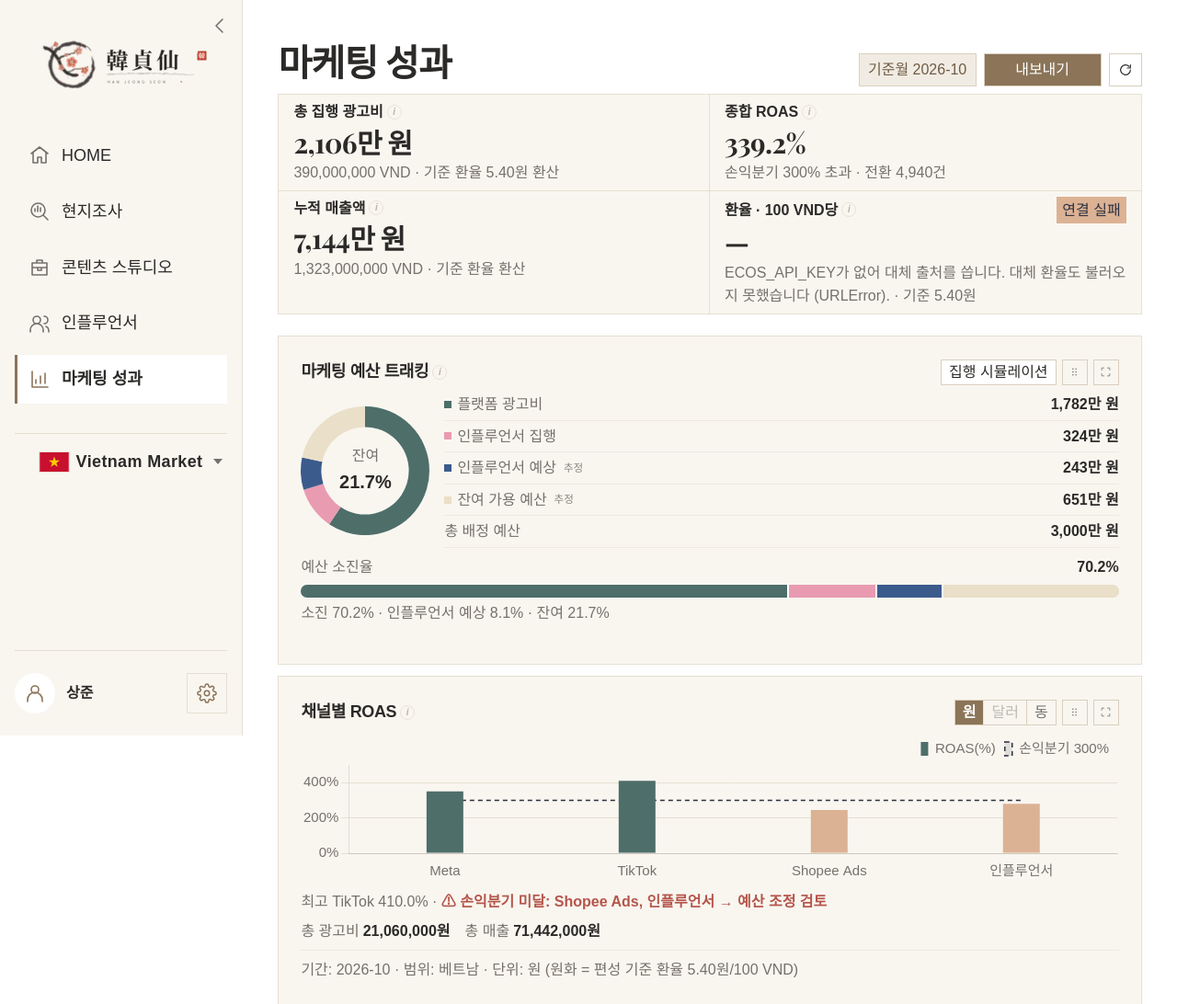
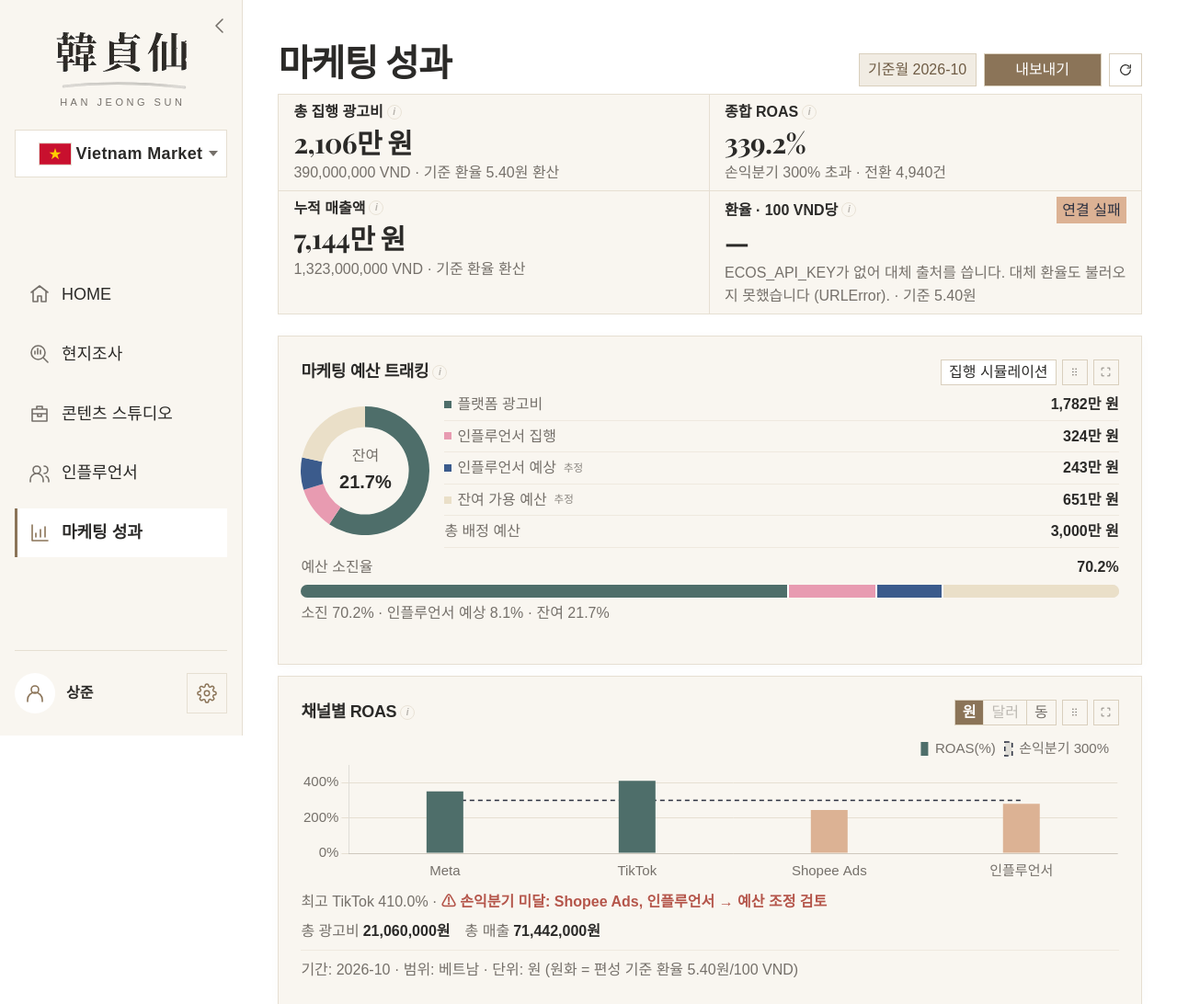
Before and after one commit to ihappy7725/hanjungsun-marketing-project-2nd, a Flask app: page /kpi/ in a window 1280 px wide. Shown: the top 1092 px of the page at 92% size. Run offline with Flask 3, Linux system fonts and the light colour scheme; data that the repository does not hold is empty; some web fonts are replaced.

Commit message:
style: 공통 사이드바 로고를 글자 로고(HAN JEONG SUN)로 통일, 시장 선택 상자화·로고 아래 배치, 메뉴 세로 가운데 정렬
PM 위임에 따른 공통 UI 수정 (platform_core)
- 로고: 펼침·접힘 모두 韓貞仙 + 붓 밑줄 이미지(매화 제외), 영문은 이미지 대신 글자 'HAN JEONG SUN'
  (hanjungsun_logo_text.png를 영문 없는 버전으로 다시 생성, 가로형·세로형 원본은 유지)
- 시장 선택: 테두리 있는 선택 상자(높이 52px, 국기 34px, 18px), 좌우 여백 동일 + ▾ 세로 가운데, 로고 바로 아래로 이동
- 메뉴: 시장 선택과 계정 사이 세로 가운데 정렬, 메뉴 간격 8px → 12px (낮은 화면에서는 위로 붙고 스크롤)
- 다른 탭 파일 · 언어 파일 변경 없음

```diff
--- a/platform_core/static/css/base.css
+++ b/platform_core/static/css/base.css
@@ -169,31 +169,32 @@ a { color: inherit; text-underline-offset: 4px; }
 }
 .sidebar { position: fixed; inset: 0 auto 0 0; z-index: 40; display: flex; flex-direction: column; width: var(--sidebar-width); height: 100vh; height: 100dvh; padding: var(--space-8) var(--space-6); overflow-y: auto; background: var(--sidebar-bg); color: var(--sidebar-text); border-right: 1px solid var(--sidebar-line); }
 /* 로고는 가운데 두고(펼침: 가로형, 접힘: 세로형), 접기 버튼(‹)은 오른쪽 위 모서리에 둡니다. */
-.sidebar-brand-row { position: relative; display: flex; align-items: center; justify-content: center; gap: var(--space-4); margin-bottom: var(--space-10); padding-top: var(--space-4); }
-.brand { display: block; color: var(--sidebar-brand); text-decoration: none; }
+.sidebar-brand-row { position: relative; display: flex; align-items: center; justify-content: center; gap: var(--space-4); margin-bottom: var(--space-8); padding-top: var(--space-4); }
+/* 로고: 韓貞仙 + 붓 밑줄(이미지) 아래 영문 HAN JEONG SUN(글자). 펼침·접힘 같은 로고, 접히면 폭만 줄어듭니다. */
+.brand { display: flex; flex-direction: column; align-items: center; gap: var(--space-3); color: var(--sidebar-brand); text-decoration: none; }
 .brand img { display: block; height: auto; image-rendering: -webkit-optimize-contrast; }
-.brand-logo-wide { width: 216px; max-width: 100%; }
-/* 접힘: 매화 그림 없이 글자 로고(韓貞仙 · HAN JEONG SEON)만 접힌 폭을 꽉 채웁니다. */
-.brand-logo-stack { display: none !important; width: 56px; max-width: 100%; }
+.brand-logo { width: 148px; max-width: 100%; }
+.brand-en { color: var(--muted); font-family: var(--font-body); font-size: 11px; font-weight: 400; letter-spacing: .32em; line-height: 1; white-space: nowrap; margin-right: -.32em; }
 .sidebar-toggle { position: absolute; top: calc(-1 * var(--space-5)); right: calc(-1 * var(--space-4)); display: grid; place-items: center; flex: none; width: 32px; height: 32px; padding: var(--space-2); border: 0; background: transparent; color: var(--muted); }
 .sidebar-toggle svg { width: 20px; height: 20px; }
 .sidebar svg { width: 24px; height: 24px; fill: none; stroke: currentColor; stroke-width: 1.6; stroke-linecap: round; stroke-linejoin: round; flex: none; }
 .sidebar-toggle:hover { background: var(--sidebar-hover); }
 .sidebar :focus-visible { outline-color: var(--accent); outline-offset: 2px; }
-.sidebar .nav { display: grid; gap: var(--space-4); }
+/* 메뉴: 시장 선택과 계정 사이 공간의 세로 가운데(margin-block: auto). 화면이 낮으면 위로 붙고 사이드바가 스크롤됩니다. */
+.sidebar .nav { display: grid; gap: var(--space-5); margin-block: auto; padding-block: var(--space-8); }
 .sidebar .nav a { display: flex; align-items: center; gap: var(--space-5); min-height: 50px; padding: var(--space-5); border: 0; border-left: 3px solid transparent; border-radius: var(--radius); font-size: var(--fs-nav); color: var(--sidebar-text); text-decoration: none; }
 .sidebar .nav a:hover { background: var(--sidebar-hover); }
 .sidebar .nav a.active { border-left-color: var(--accent); background: var(--sidebar-active-bg); color: var(--sidebar-active-ink); font-weight: 700; }
 .sidebar .nav a svg { color: var(--muted); }
 .sidebar .nav a.active svg { color: var(--accent); }
 .nav-label { overflow-wrap: anywhere; }
-/* 국가 표시: 드롭다운 모양 — 국기 + 시장 이름은 가운데, ▾는 오른쪽 끝. 누르면 '추후 지원' 안내창이 뜹니다. */
-.sidebar-market { position: relative; display: flex; align-items: center; justify-content: center; gap: var(--space-4); width: 100%; margin: var(--space-9) 0; padding: var(--space-6) var(--space-8) 0; border: 0; border-top: 1px solid var(--sidebar-line); background: none; color: var(--sidebar-text); font-size: var(--fs-nav); font-weight: 600; letter-spacing: var(--tracking); text-align: center; }
-.sidebar-market:hover { filter: none; color: var(--accent); }
-.sidebar .market-flag { width: 32px; height: 21px; stroke: none; box-shadow: 0 0 0 1px var(--line); }
-.sidebar .market-caret { position: absolute; right: var(--space-2); top: calc(50% + var(--space-6) / 2); transform: translateY(-50%); width: 12px; height: 8px; fill: currentColor; stroke: none; color: var(--muted); }
+/* 시장 선택(로고 아래): 테두리 있는 선택 상자. 국기 + 시장 이름은 상자 정중앙, 좌우 여백을 같게 두고 ▾는 오른쪽 여백 안. 누르면 '추후 지원' 안내창. */
+.sidebar-market { position: relative; display: flex; align-items: center; justify-content: center; gap: var(--space-3); flex: none; width: 100%; min-height: 52px; margin: 0; padding: var(--space-3) 22px; border: 1px solid var(--sidebar-line); border-radius: var(--radius); background: var(--control-bg); color: var(--sidebar-text); font-size: var(--fs-nav); font-weight: 600; letter-spacing: var(--tracking); text-align: center; }
+.sidebar-market:hover { filter: none; border-color: var(--accent); color: var(--accent); }
+.sidebar .market-flag { width: 34px; height: 23px; stroke: none; box-shadow: 0 0 0 1px var(--line); }
+.sidebar .market-caret { position: absolute; right: var(--space-4); top: 50%; transform: translateY(-50%); width: 12px; height: 8px; fill: currentColor; stroke: none; color: var(--muted); }
 .sidebar-market:hover .market-caret { color: var(--accent); }
-.sidebar-account { display: flex; align-items: center; flex: none; gap: var(--space-5); margin-top: auto; padding-top: var(--space-8); border-top: 1px solid var(--sidebar-line); }
+.sidebar-account { display: flex; align-items: center; flex: none; gap: var(--space-5); margin-top: 0; padding-top: var(--space-8); border-top: 1px solid var(--sidebar-line); }
 .account-avatar { display: grid; place-items: center; width: var(--control-height); height: var(--control-height); flex: none; background: var(--control-bg); color: var(--sidebar-icon); border-radius: 50%; }
 .account-name { flex: 1; min-width: 0; font-weight: 600; overflow-wrap: anywhere; }
 .account-settings { display: grid; place-items: center; flex: none; width: var(--control-height); height: var(--control-height); padding: var(--space-4); border: 1px solid var(--sidebar-line); border-radius: var(--radius); background: transparent; color: var(--sidebar-icon); }
@@ -203,9 +204,11 @@ a { color: inherit; text-underline-offset: 4px; }
 .app[data-sidebar="collapsed"] .sidebar { padding: var(--space-8) var(--space-5); }
 .app[data-sidebar="collapsed"] .sidebar-brand-row { flex-direction: column; gap: var(--space-6); margin-bottom: var(--space-8); }
 .app[data-sidebar="collapsed"] .sidebar-toggle { position: static; }
-.app[data-sidebar="collapsed"] .brand-logo-wide, .app[data-sidebar="collapsed"] .nav-label, .app[data-sidebar="collapsed"] .market-label, .app[data-sidebar="collapsed"] .market-caret, .app[data-sidebar="collapsed"] .account-name { display: none; }
-.app[data-sidebar="collapsed"] .brand-logo-stack { display: block !important; }
-.app[data-sidebar="collapsed"] .sidebar-market { justify-content: center; padding-left: 0; padding-right: 0; }
+.app[data-sidebar="collapsed"] .nav-label, .app[data-sidebar="collapsed"] .market-label, .app[data-sidebar="collapsed"] .market-caret, .app[data-sidebar="collapsed"] .account-name { display: none; }
+.app[data-sidebar="collapsed"] .brand-logo { width: 56px; }
+.app[data-sidebar="collapsed"] .brand { gap: var(--space-2); }
+.app[data-sidebar="collapsed"] .brand-en { font-size: 5px; letter-spacing: .2em; margin-right: -.2em; }
+.app[data-sidebar="collapsed"] .sidebar-market { min-height: 44px; padding: 0; }
 .app[data-sidebar="collapsed"] .sidebar .nav a { justify-content: center; padding: var(--space-5) 0; }
 .app[data-sidebar="collapsed"] .sidebar-toggle svg { transform: rotate(180deg); }
 .app[data-sidebar="collapsed"] .sidebar-account { flex-direction: column; justify-content: center; }
--- a/platform_core/templates/platform_core/base.html
+++ b/platform_core/templates/platform_core/base.html
@@ -16,11 +16,16 @@
 <div class="app" data-app data-sidebar="expanded">
   <aside class="sidebar" id="app-sidebar" data-ui-shell data-locale-url="{{ url_for('platform_core.static', filename='locales/' ~ ui_lang ~ '.json') }}">
     <div class="sidebar-brand-row">
-      <a class="brand" href="{{ url_for('home.index', lang=ui_lang) }}" aria-label="한정선 HOME" data-ui-label="brand_home"><img class="brand-logo-wide" src="{{ url_for('platform_core.static', filename='images/hanjungsun_logo_wide.png') }}" alt="" width="280" height="92"><img class="brand-logo-stack" src="{{ url_for('platform_core.static', filename='images/hanjungsun_logo_text.png') }}" alt="" width="159" height="96"></a>
+      <a class="brand" href="{{ url_for('home.index', lang=ui_lang) }}" aria-label="한정선 HOME" data-ui-label="brand_home"><img class="brand-logo" src="{{ url_for('platform_core.static', filename='images/hanjungsun_logo_text.png') }}" alt="" width="148" height="68"><span class="brand-en">HAN JEONG SUN</span></a>
       <button class="sidebar-toggle" type="button" data-sidebar-toggle aria-expanded="true" aria-controls="sidebar-nav" aria-label="사이드바 접기" title="사이드바 접기">
         <svg viewBox="0 0 24 24" aria-hidden="true"><path d="M15 5l-7 7 7 7"/></svg>
       </button>
     </div>
+    <button class="sidebar-market" type="button" data-market-open aria-haspopup="dialog" aria-controls="market-dialog" title="Vietnam Market">
+      <svg class="market-flag" viewBox="0 0 30 20" aria-hidden="true"><rect width="30" height="20" fill="#c8102e"/><path fill="#ffcd00" d="M15 4.2l1.35 4.15h4.36l-3.53 2.56 1.35 4.15L15 12.5l-3.53 2.56 1.35-4.15-3.53-2.56h4.36z"/></svg>
+      <span class="market-label" data-ui-text="vietnam_market">Vietnam Market</span>
+      <svg class="market-caret" viewBox="0 0 12 8" aria-hidden="true"><path d="M1 1h10L6 7z"/></svg>
+    </button>
     <nav class="nav" id="sidebar-nav" aria-label="주 메뉴" data-ui-label="navigation">
       {% for blueprint, key, label, icon in [
         ('home', 'nav_home', 'HOME', 'M3 10l9-7 9 7M5 9v11h5v-6h4v6h5V9'),
@@ -36,11 +41,6 @@
       </a>
       {% endfor %}
     </nav>
-    <button class="sidebar-market" type="button" data-market-open aria-haspopup="dialog" aria-controls="market-dialog" title="Vietnam Market">
-      <svg class="market-flag" viewBox="0 0 30 20" aria-hidden="true"><rect width="30" height="20" fill="#c8102e"/><path fill="#ffcd00" d="M15 4.2l1.35 4.15h4.36l-3.53 2.56 1.35 4.15L15 12.5l-3.53 2.56 1.35-4.15-3.53-2.56h4.36z"/></svg>
-      <span class="market-label" data-ui-text="vietnam_market">Vietnam Market</span>
-      <svg class="market-caret" viewBox="0 0 12 8" aria-hidden="true"><path d="M1 1h10L6 7z"/></svg>
-    </button>
     <div class="sidebar-account" role="group" aria-label="{{ display_user_name|default('상준', true) }}" title="{{ display_user_name|default('상준', true) }}">
       <span class="account-avatar" aria-hidden="true"><svg viewBox="0 0 24 24"><circle cx="12" cy="8" r="4"/><path d="M4 21v-2a8 8 0 0 1 16 0v2"/></svg></span>
       <span class="account-name">{{ display_user_name|default('상준', true) }}</span>
```
Also changed, not shown: platform_core/static/images/hanjungsun_logo_text.png.
